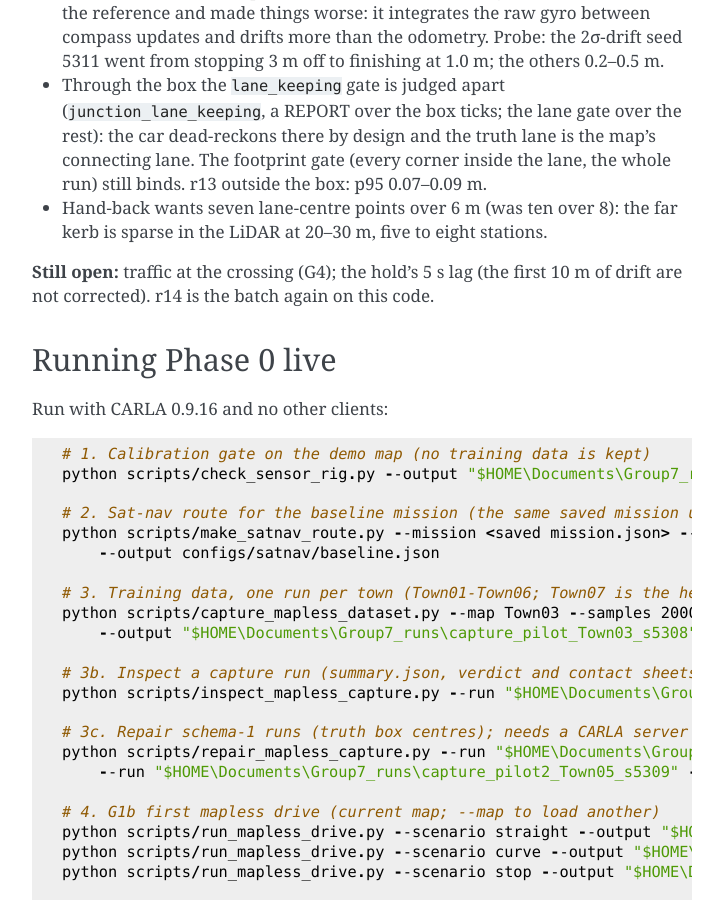
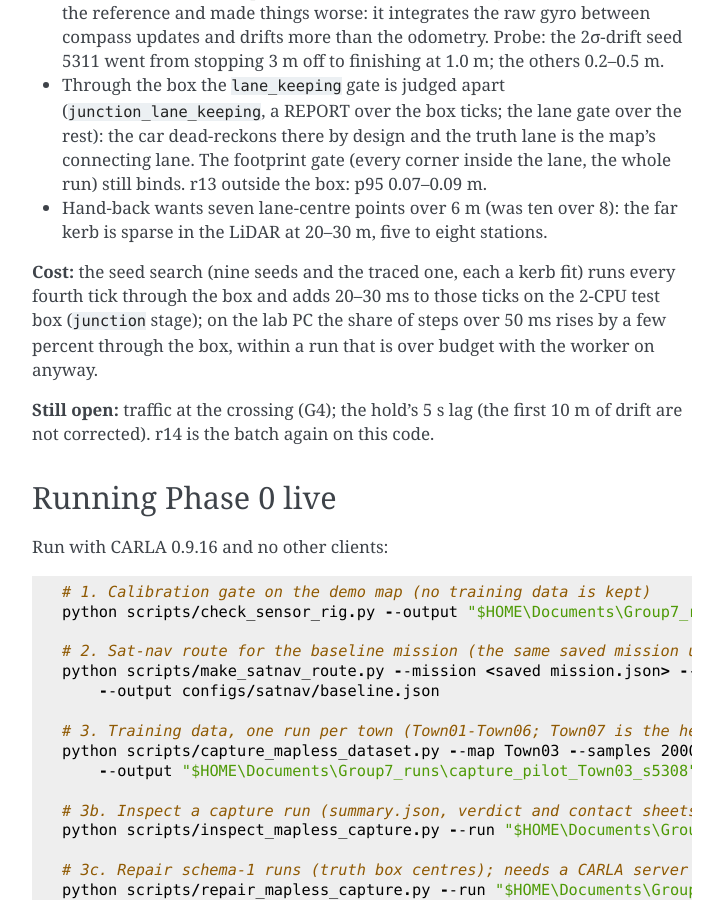
Before and after one commit to kkaaman/kkaaman-elec5308-a2-mo, a Sphinx documentation site: the page built from docs/mapless_autonomy.md, in a window 1280 px wide and 900 px high, scrolled down 113561 px. Shown: the whole window, without its empty margins (388-1111 px from the left). Built offline with Sphinx 7.4.7, drawn with Linux system fonts in a browser that asks for light colours.

Commit message:
AI Journal: Assignment 2 (Mapless extension) - Crossing seed search: nine seeds (to 3.75 m on the kerb side, 2.25 m the other); the cost noted
The two far-left seeds found nothing a car could use (3 m right of its lane it is at the
kerb). Crossing tests 14 passed; probe spot checks unchanged.
{
  "studentId": "kkaaman",
  "groupId": "7",
  "taskId": "Assignment 2 (Mapless extension)",
  "tool": "Claude Fable",
  "isPaid": true,
  "modelVersion": "5.1",
  "language": "English (Australia) 🇦🇺",
  "interactions": [
    {
      "prompt": "Same request as the previous commit: the r13 junction fix, made ready for the next batch",
      "response": "It cut the crossing's seed search to nine seeds (up to 3.75 m on the kerb side, 2.25 m on the other) because the two far-left seeds never found anything a car could use, and noted the cost in the docs. Crossing tests 14 passed.",
      "intent": "Implementation",
      "aiAccuracy": "Perfect",
      "humanIntervention": "Ran r14 (the G2 batch) on PC 3 on this commit",
      "verificationMethod": "Unit testing and validation",
      "evaluationConfidence": 4
    }
  ],
  "metaReflection": {
    "utilityScore": 4,
    "processEvolution": "",
    "criticalMoment": "",
    "skillDependency": "understanding the crossing's search",
    "synthesis": ""
  },
  "tags": [],
  "status": "complete",
  "id": "18d9674e-d379-49a4-920f-cbdea085eb4d",
  "createdAt": "2026-11-07T09:24:04.625Z"
}

```diff
--- a/docs/mapless_autonomy.md
+++ b/docs/mapless_autonomy.md
@@ -3529,6 +3529,11 @@ truth lane through the box in every run (the latched line's drift; r12 saw 0.7
 - Hand-back wants seven lane-centre points over 6 m (was ten over 8): the far kerb is
   sparse in the LiDAR at 20–30 m, five to eight stations.
 
+**Cost:** the seed search (nine seeds and the traced one, each a kerb fit) runs every
+fourth tick through the box and adds 20–30 ms to those ticks on the 2-CPU test box
+(`junction` stage); on the lab PC the share of steps over 50 ms rises by a few percent
+through the box, within a run that is over budget with the worker on anyway.
+
 **Still open:** traffic at the crossing (G4); the hold's 5 s lag (the first 10 m of drift
 are not corrected). r14 is the batch again on this code.
 
```
Also changed, not shown: 1 other file.
